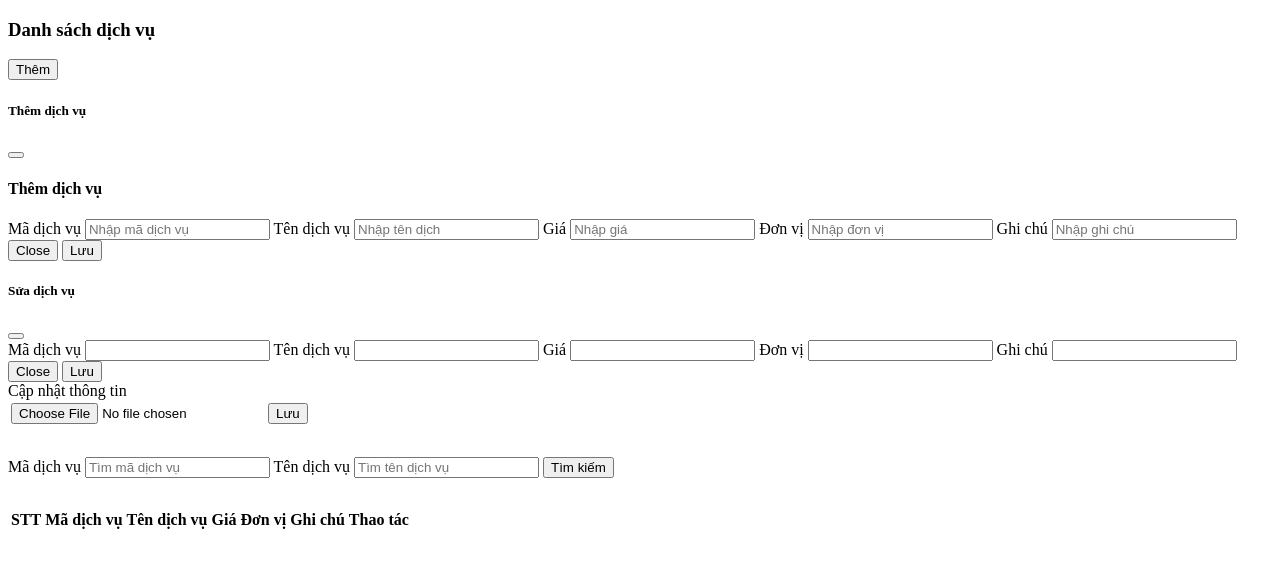
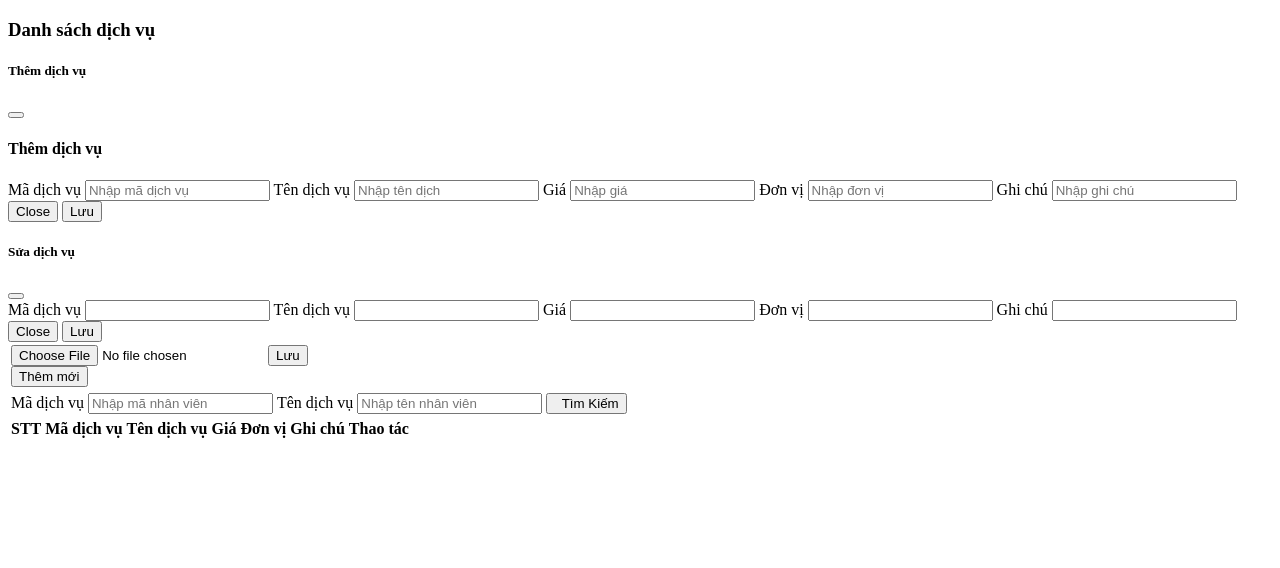
Before and after one commit to huetv2303/QuanLyKyTucXa_new, a PHP site: page /QuanLyKyTucXa_new/MVC/Views/Pages/DanhsachDV_v.php in a window 1280 px wide. Shown: the top 568 px of the page. Run offline with PHP 8.4, Linux system fonts and the light colour scheme; lists and menus that the app fills with data are empty.

Commit message:
hue update

```diff
--- a/MVC/Views/MasterLayout.php
+++ b/MVC/Views/MasterLayout.php
@@ -4,7 +4,7 @@
 <head>
     <meta charset="UTF-8">
     <meta name="viewport" content="width=device-width, initial-scale=1.0">
-    <title>Quản lý thông tin sinh viên</title>
+    <title>Quản lý ký túc xá</title>
     <!-- Latest compiled and minified CSS -->
     <link href="https://cdn.jsdelivr.net/npm/bootstrap@5.3.3/dist/css/bootstrap.min.css" rel="stylesheet">
     <!-- Latest compiled JavaScript -->
--- a/MVC/Views/Pages/DanhsachDV_v.php
+++ b/MVC/Views/Pages/DanhsachDV_v.php
@@ -12,10 +12,12 @@
         <div class="header">
             <h3>Danh sách dịch vụ</h3>
             <!-- Button trigger modal -->
-                <button type="button" class="btn btn-primary" data-bs-toggle="modal" data-bs-target="#addServiceModal"> Thêm </button>
 
+
+
+        </div>
         <!-- Thêm mới -->
-                <form  method="post" action="http://localhost/QuanLyKyTucXa_new/DachsachDV/themmoi">
+        <form method="post" action="http://localhost/QuanLyKyTucXa_new/DachsachDV/themmoi">
             <!-- Modal -->
             <div class="modal-add">
                 <div class="modal fade" id="addServiceModal" tabindex="-1" aria-labelledby="addServiceModalLabel" aria-hidden="true">
@@ -44,14 +46,13 @@
                             </div>
                             <div class="modal-footer">
                                 <button type="button" class="btn btn-secondary" data-bs-dismiss="modal">Close</button>
-                                        <button type="submit" class="btn btn-primary" name="btnLuuDV" >Lưu</button>
+                                <button type="submit" class="btn btn-primary" name="btnLuuDV">Lưu</button>
                             </div>
                         </div>
                     </div>
                 </div>
             </div>
         </form>
-            </div>
 
         <!-- Sửa -->
         <form method="post" action="http://localhost/QuanLyKyTucXa_new/DanhsachDV/suadl">
@@ -88,12 +89,15 @@
 
         <!-- Nhập excel -->
         <form action="http://localhost/QuanLyKyTucXa_new/DanhsachDV/import" enctype="multipart/form-data" method="post">
-        <label for="myFile2">Cập nhật thông tin</label>
+            <label for="myFile2"></label>
             <table>
                 <tr>
-                <td>
-                    <input type="file" class="form-control-file" name="txtfile" >
-                    <button type="submit" class="btn btn-primary" name="btnUpLoad">Lưu</button>
+                    <td class="dv">
+                        <div class="file">
+                            <input type="file" class="btn btn-outline-primary" name="txtfile">
+                            <button style="padding-rigt: 300px" type="submit" class="btn btn-primary" name="btnUpLoad">Lưu</button>
+                        </div>
+                        <button type="button" class="btn btn-primary" data-bs-toggle="modal" data-bs-target="#addServiceModal">Thêm mới </button>
                     </td>
                 </tr>
             </table>
@@ -102,15 +106,28 @@
         <!-- Tìm kiếm -->
         <form method="post" action="http://localhost/QuanLyKyTucXa_new/DanhsachDV/timkiem">
             <div class="form-inline">
+                <table>
+                    <tr>
+                        <td>
                         <label style="width: 100px;">Mã dịch vụ</label>
-            <input type="text" placeholder="Tìm mã dịch vụ" class="form-control" name="txtMaDV" >
+                            <input placeholder="Nhập mã nhân viên" type="text" id="txtMaDV" class="form-control" name="txtMaDV" value="<?php if (isset($data['id_service'])) echo $data['id_service'] ?>">
+                        </td>
+
+                        <td>
                         <label style="width: 100px;">Tên dịch vụ</label>
-            <input type="text" placeholder="Tìm tên dịch vụ" class="form-control" name="txtTenDV">
-            <button type="submit" style="margin: 30px 0px" class="btn btn-success" name="btnTimKiem">Tìm kiếm</button>
-
+                            <input placeholder="Nhập tên nhân viên" type="text" id="txtTenDV" class="form-control" name="txtTenDV" value="<?php if (isset($data['name_service'])) echo $data['name_service'] ?>">
+                        </td>
+                        <td>
+                            <button type="submit" class="btn btn-primary" name="btnTimKiem" id="btnTimKiem"><i class="fa-solid fa-magnifying-glass">&nbsp;&nbsp;</i>Tìm Kiếm </button>
+                        </td>
+                        <td>
+                        </td>
+                    </tr>
+                </table>
+            </div>
                 <table class="table table-hover">
                     <thead>
-                    <tr >
+                        <tr>
                             <th>STT</th>
                             <th>Mã dịch vụ</th>
                             <th>Tên dịch vụ</th>
--- a/MVC/Views/Pages/TKNuoc_v.php
+++ b/MVC/Views/Pages/TKNuoc_v.php
@@ -32,7 +32,6 @@
             ?>
         </select>
         <button style="margin: 10px 0px" type="submit" class="btn btn-success" name="btnTKN">Tìm</button>
-        <a href="http://localhost/QuanLyKyTucXa_new/TKNuoc/" type="button" class="btn btn-success" >Quay về</a>
         </div>
         <canvas id="waterUsageChart" width="350" height="120"></canvas>
 
```
Also changed, not shown: Public/CSS/style.css (+8 -1 lines). Lines whose indentation alone changed are shown as unchanged.
